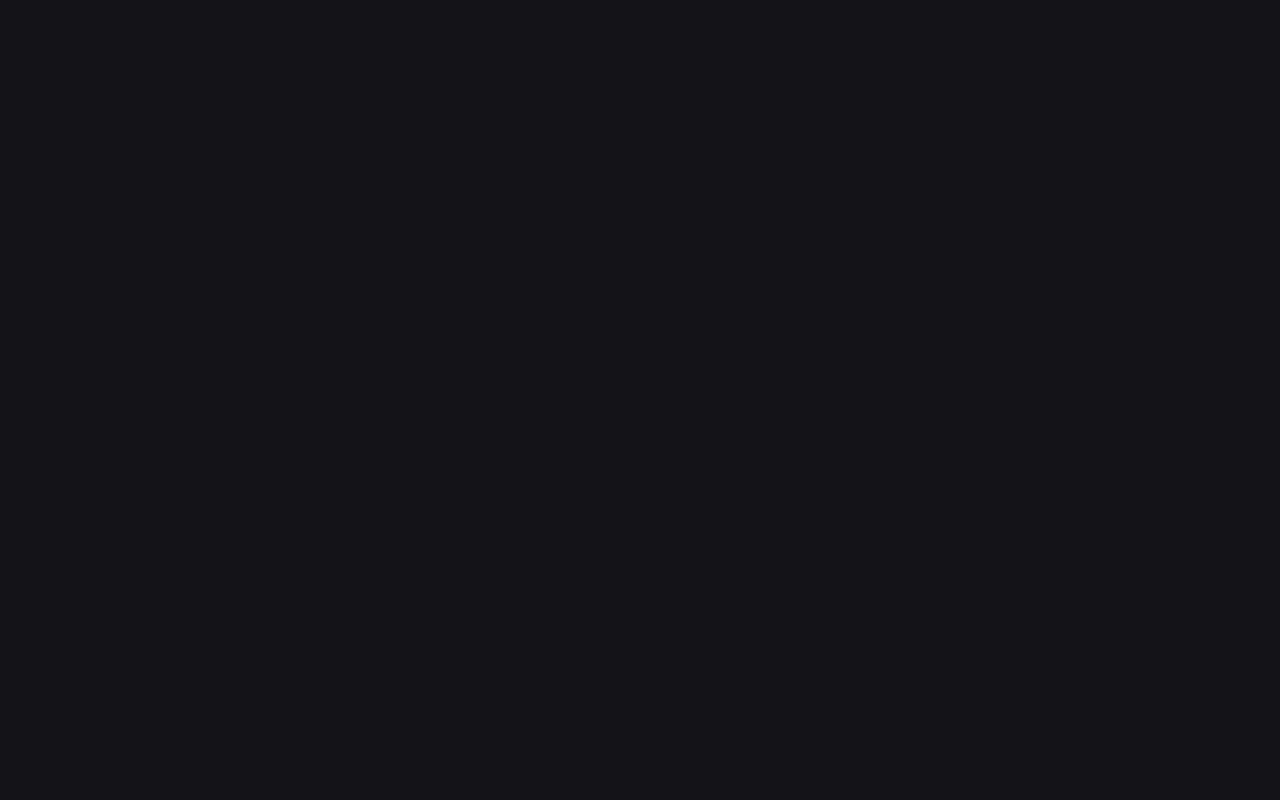
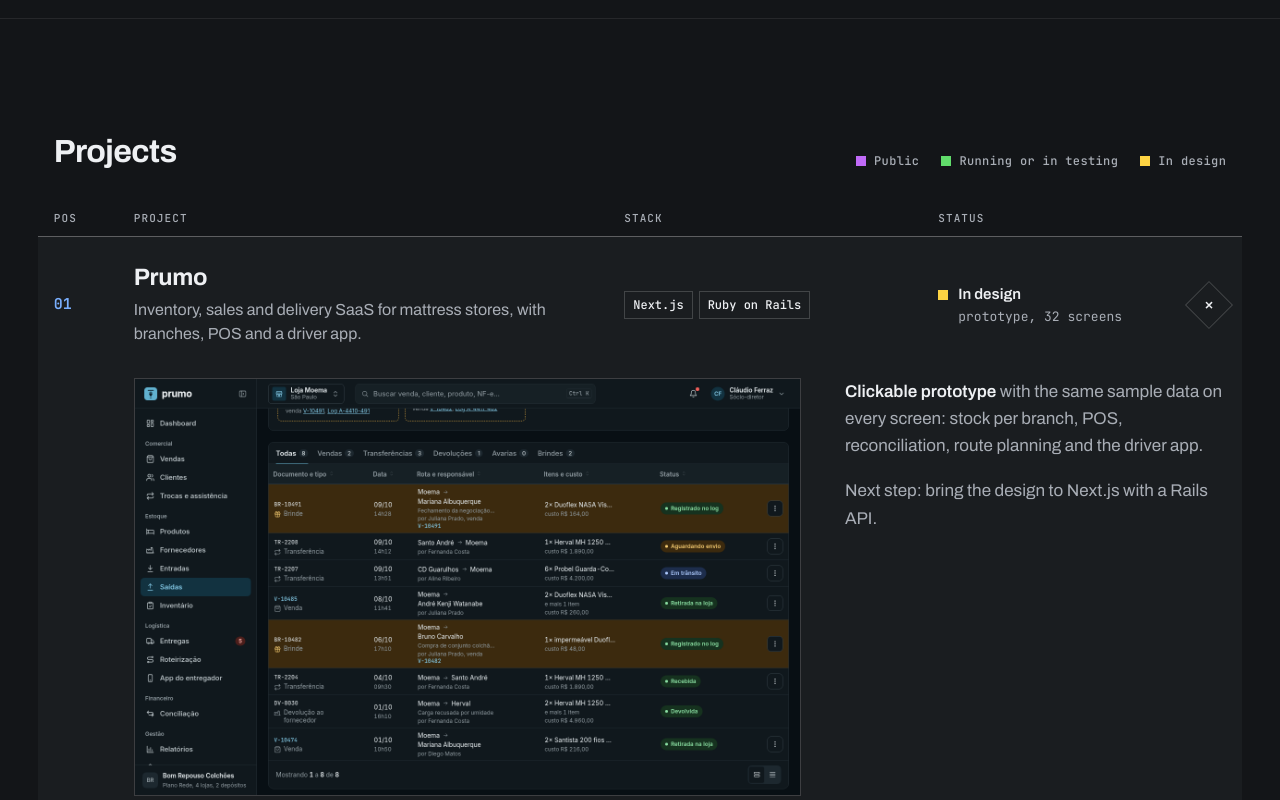
Before and after one commit to ayramesteodosio/portfolio, a Next.js app: page /en/ in a window 1280 px wide. Shown: the part 1200-2000 px from the top of the page. Before the commit the page ends 1218 px from the top, so only its background shows below. Built offline with nearby package versions, Linux system fonts and the light colour scheme; no server answers.

Commit message:
feat: tabela de projetos com detalhes

```diff
--- a/src/app/[locale]/page.tsx
+++ b/src/app/[locale]/page.tsx
@@ -2,6 +2,7 @@ import { notFound } from "next/navigation";
 import { About } from "@/components/About";
 import { Header } from "@/components/Header";
 import { Hero } from "@/components/Hero";
+import { Projects } from "@/components/Projects";
 import { getDictionary, isLocale } from "@/content/i18n";
 
 export default async function Page({ params }: PageProps<"/[locale]">) {
@@ -20,6 +21,7 @@ export default async function Page({ params }: PageProps<"/[locale]">) {
       <main id="conteudo" tabIndex={-1} className="outline-none">
         <Hero dict={dict} />
         <About dict={dict} />
+        <Projects dict={dict} locale={locale} />
       </main>
     </>
   );
--- a/src/app/globals.css
+++ b/src/app/globals.css
@@ -54,6 +54,12 @@
   --accent-text: oklch(0.75 0.13 258);
   --on-accent: oklch(0.985 0.003 255);
   --mark: linear-gradient(90deg, var(--ver-blue) 0 82%, var(--ver-yellow) 82% 93%, var(--ver-red) 93% 100%);
+}
+
+@media (max-width: 1100px) {
+  :root {
+    --cols: 44px minmax(0, 1fr) 220px 34px;
+  }
 }
 
 [data-team="lec"] {
--- /dev/null
+++ b/src/components/ProjectRow.tsx
@@ -0,0 +1,123 @@
+"use client";
+
+import Image from "next/image";
+import { useState } from "react";
+import type { Locale, Project, ProjectText } from "@/content/types";
+import { square, statusColor, textLink } from "./styles";
+
+type Props = {
+  project: Project;
+  text: ProjectText;
+  index: number;
+  locale: Locale;
+  defaultOpen: boolean;
+};
+
+function Media({ project, text, locale }: Pick<Props, "project" | "text" | "locale">) {
+  const { media } = project;
+  if (media.kind === "command") {
+    return (
+      <figure aria-label={text.mediaLabel} className="m-0">
+        <pre className="m-0 overflow-x-auto border border-rule bg-bg px-5 py-[18px] font-mono text-[clamp(15px,1.6vw,20px)] leading-[1.5] font-medium whitespace-pre text-fg">
+          <span className="text-accent-text">{media.prompt}</span> {media.args}
+        </pre>
+      </figure>
+    );
+  }
+  const image = (locale === "en" && media.imageEn) || media.image;
+  return (
+    <figure className="m-0 w-fit max-w-full border border-rule bg-bg">
+      <Image
+        src={image.src}
+        width={image.width}
+        height={image.height}
+        alt={text.mediaLabel}
+        sizes="(max-width: 860px) 100vw, 640px"
+        className="block h-auto max-h-[440px] w-auto max-w-full"
+      />
+    </figure>
+  );
+}
+
+export function ProjectRow({ project, text, index, locale, defaultOpen }: Props) {
+  const [open, setOpen] = useState(defaultOpen);
+  const panelId = `d-${project.slug}`;
+  const color = statusColor[project.status];
+
+  return (
+    <li className="border-b border-border">
+      <button
+        type="button"
+        aria-expanded={open}
+        aria-controls={panelId}
+        onClick={() => setOpen((value) => !value)}
+        className="group grid w-full cursor-pointer grid-cols-(--cols) items-center gap-6 bg-transparent px-4 py-[26px] text-left transition-colors duration-150 ease-telemetry hover:bg-surface focus-visible:-outline-offset-2 aria-expanded:bg-surface max-[860px]:grid-cols-[34px_minmax(0,1fr)_34px] max-[860px]:items-start max-[860px]:gap-x-3 max-[860px]:gap-y-3.5 max-[860px]:px-0 max-[860px]:py-[22px] max-[860px]:[grid-template-areas:'pos_name_tog'_'._tags_.'] max-[860px]:hover:bg-transparent max-[860px]:aria-expanded:bg-transparent"
+      >
+        <span className="font-mono text-[15px] leading-none font-semibold text-muted tabular-nums transition-colors duration-150 ease-telemetry group-hover:text-accent-text group-aria-expanded:text-accent-text max-[860px]:pt-[5px] max-[860px]:[grid-area:pos]">
+          {String(index + 1).padStart(2, "0")}
+        </span>
+        <span className="max-[860px]:[grid-area:name]">
+          <span className="stretch-wide block font-display text-[clamp(21px,1.85vw,26px)] leading-[1.2] font-[620] tracking-[-0.012em]">
+            {text.name}
+          </span>
+          <span className="mt-1.5 block max-w-[56ch] text-base leading-[1.5] text-muted">{text.summary}</span>
+          <span className="mt-3 hidden items-center gap-2 font-mono text-[13px] leading-[1.4] font-medium text-muted max-[1100px]:flex">
+            <i aria-hidden="true" className={`${square} ${color}`} />
+            {text.statusShort}
+          </span>
+        </span>
+        <span className="flex flex-wrap gap-1.5 max-[860px]:[grid-area:tags]">
+          {project.stack.map((tag) => (
+            <span
+              key={tag}
+              className="border border-rule px-2 py-[7px] font-mono text-xs leading-none font-medium whitespace-nowrap"
+            >
+              {tag}
+            </span>
+          ))}
+        </span>
+        <span className="flex items-start gap-2.5 max-[1100px]:hidden">
+          <i aria-hidden="true" className={`${square} ${color} mt-1.5`} />
+          <span>
+            <span className="block text-[15px] leading-[1.4] font-semibold">{text.status}</span>
+            <span className="mt-[3px] block font-mono text-[13px] leading-[1.4] text-muted">{text.statusDetail}</span>
+          </span>
+        </span>
+        <span
+          aria-hidden="true"
+          className="grid size-[34px] place-items-center border border-rule font-mono text-lg leading-none transition-[transform,border-color] duration-200 ease-telemetry group-hover:border-rule-strong group-aria-expanded:rotate-45 max-[860px]:[grid-area:tog]"
+        >
+          +
+        </span>
+      </button>
+      <div
+        id={panelId}
+        role="region"
+        aria-label={text.detailsLabel}
+        inert={!open}
+        className={`grid bg-surface transition-[grid-template-rows] duration-[320ms] ease-telemetry max-[860px]:bg-transparent ${open ? "grid-rows-[1fr]" : "grid-rows-[0fr]"}`}
+      >
+        <div className="min-h-0 overflow-hidden">
+          <div className="grid grid-cols-[minmax(0,7fr)_minmax(0,4fr)] items-start gap-11 pt-1.5 pr-4 pb-10 pl-[calc(56px+24px+16px)] max-[860px]:grid-cols-1 max-[860px]:gap-6 max-[860px]:p-0 max-[860px]:pb-8">
+            <Media project={project} text={text} locale={locale} />
+            <div>
+              <p className="mt-0 mb-[18px] max-w-[42ch] text-muted">
+                <strong className="font-semibold text-fg">{text.lead.strong}</strong>
+                {text.lead.rest}
+              </p>
+              <p className="mt-0 mb-[18px] max-w-[42ch] text-muted">{text.note}</p>
+              {project.repo && (
+                <a href={project.repo} target="_blank" rel="noopener" className={textLink}>
+                  {text.repoLabel}
+                  <span aria-hidden="true" className="font-mono">
+                    ↗
+                  </span>
+                </a>
+              )}
+            </div>
+          </div>
+        </div>
+      </div>
+    </li>
+  );
+}
--- /dev/null
+++ b/src/components/Projects.tsx
@@ -0,0 +1,52 @@
+import { projects } from "@/content/projects";
+import type { Dictionary, Locale, StatusKind } from "@/content/types";
+import { ProjectRow } from "./ProjectRow";
+import { secTitle, square, statusColor } from "./styles";
+
+const legendOrder: StatusKind[] = ["public", "running", "design"];
+
+export function Projects({ dict, locale }: { dict: Dictionary; locale: Locale }) {
+  const { projects: text, sections } = dict;
+  const titleId = `${sections.projects.id}-titulo`;
+  return (
+    <section id={sections.projects.id} aria-labelledby={titleId} className="sec">
+      <div className="wrap">
+        <div className="mb-11 flex flex-wrap items-end justify-between gap-x-10 gap-y-5">
+          <h2 id={titleId} className={secTitle}>
+            {sections.projects.title}
+          </h2>
+          <p className="m-0 flex flex-wrap gap-x-[22px] gap-y-2.5 font-mono text-xs leading-[1.4] font-medium tracking-[0.03em] text-muted">
+            {legendOrder.map((status) => (
+              <span key={status} className="inline-flex items-center gap-2">
+                <i aria-hidden="true" className={`${square} ${statusColor[status]}`} />
+                {text.legend[status]}
+              </span>
+            ))}
+          </p>
+        </div>
+        <div
+          aria-hidden="true"
+          className="-mx-4 grid grid-cols-(--cols) gap-6 border-b border-rule-strong px-4 pb-3 font-mono text-[11px] leading-none font-medium tracking-[0.1em] text-muted uppercase max-[860px]:hidden"
+        >
+          <span>{text.columns.pos}</span>
+          <span>{text.columns.project}</span>
+          <span>{text.columns.stack}</span>
+          <span className="max-[1100px]:hidden">{text.columns.status}</span>
+          <span />
+        </div>
+        <ol className="-mx-4 my-0 list-none p-0 max-[860px]:mx-0 max-[860px]:border-t max-[860px]:border-rule-strong">
+          {projects.map((project, index) => (
+            <ProjectRow
+              key={project.slug}
+              project={project}
+              text={text.items[project.slug]}
+              index={index}
+              locale={locale}
+              defaultOpen={index === 0}
+            />
+          ))}
+        </ol>
+      </div>
+    </section>
+  );
+}
--- a/src/components/styles.ts
+++ b/src/components/styles.ts
@@ -13,3 +13,14 @@ export const btnGhost =
 
 export const secTitle =
   "stretch-wide m-0 font-display text-[clamp(28px,2.5vw,36px)] leading-[1.1] font-[620] tracking-[-0.018em]";
+
+export const statusColor = {
+  public: "bg-s-purple",
+  running: "bg-s-green",
+  design: "bg-s-yellow",
+} as const;
+
+export const square = "inline-block size-2.5 flex-none";
+
+export const textLink =
+  "inline-flex min-h-11 items-center gap-2 text-[15px] font-semibold tracking-[0.02em] text-fg underline decoration-rule-strong underline-offset-[5px] transition-[text-decoration-color] duration-150 ease-telemetry hover:decoration-fg";
```
Also changed, not shown: 2 other files (tests, documents, lock files or other folders).
